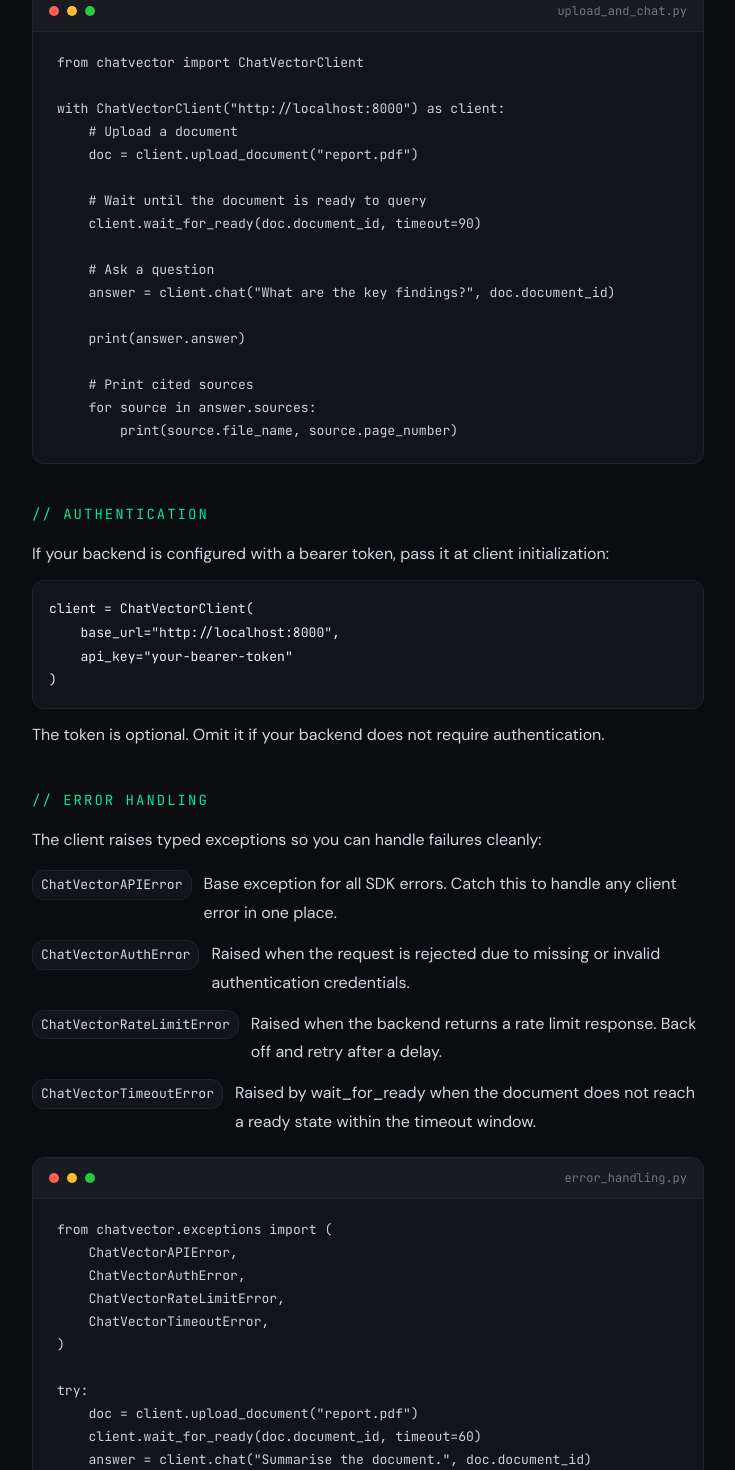
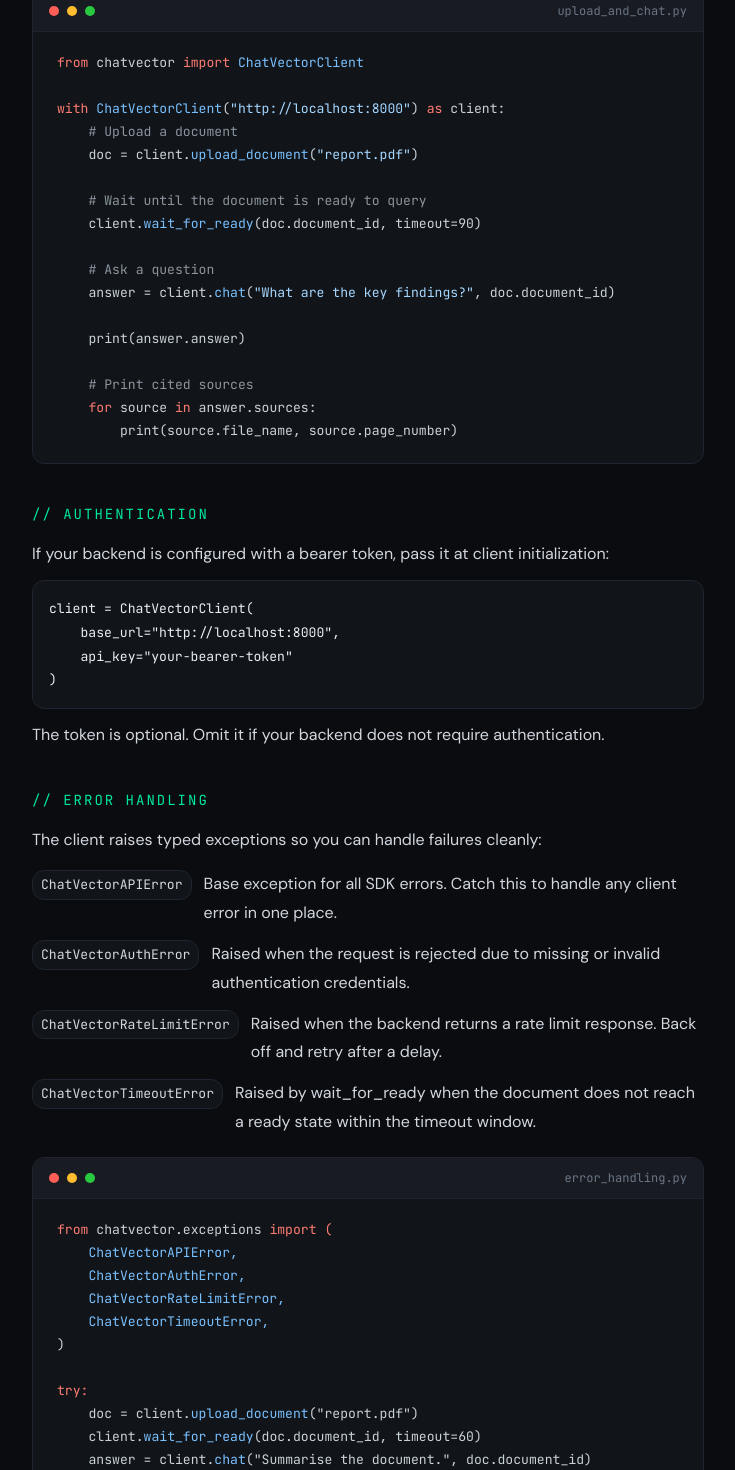
Before and after one commit to ariyibitomiwa611/chatvector-ai, a Next.js app in the folder frontend-demo/: page /sdk in a window 1280 px wide. Shown: the part 759-2229 px from the top of the page, without its empty margins (272-1007 px from the left). Built offline with nearby package versions, Linux system fonts and the light colour scheme.

Commit message:
color code for sdk IDE-style and making hero cosistence (#254)

```diff
--- a/frontend-demo/app/components/home/Developers.tsx
+++ b/frontend-demo/app/components/home/Developers.tsx
@@ -41,7 +41,7 @@ export default function Developers() {
         { c: SYNTAX.plain, t: "(doc.document_id)" },
       ],
     },
-    { parts: [] },
+    { parts: [{ c: SYNTAX.plain, t: " " }] },
     { parts: [{ c: SYNTAX.cm, t: "# Ask questions against the document" }] },
     {
       parts: [
@@ -59,7 +59,7 @@ export default function Developers() {
     },
     { parts: [{ c: SYNTAX.plain, t: "  doc.document_id" }] },
     { parts: [{ c: SYNTAX.plain, t: ")" }] },
-    { parts: [] },
+    { parts: [{ c: SYNTAX.plain, t: " " }] },
     {
       parts: [{ c: SYNTAX.cm, t: "# Full response with source citations" }],
     },
--- a/frontend-demo/app/components/home/Hero.tsx
+++ b/frontend-demo/app/components/home/Hero.tsx
@@ -1,67 +1,83 @@
 import Link from "next/link";
 
-import { GITHUB_REPO } from "../../lib/constants";
+import { GITHUB_REPO, SYNTAX } from "../../lib/constants";
 import CodeBlock from "../CodeBlock";
 
 function HeroCodeBlock() {
-  const lines = [
-    { type: "keyword", text: "from " },
-    { type: "default", text: "chatvector " },
-    { type: "keyword", text: "import " },
-    { type: "function", text: "ChatVectorClient" },
-    { type: "br" },
-    { type: "br" },
-    { type: "comment", text: "# Point the client at your running instance" },
-    { type: "br" },
-    { type: "default", text: "cv = " },
-    { type: "function", text: "ChatVectorClient" },
-    { type: "default", text: "(" },
-    { type: "string", text: '"http://localhost:8000"' },
-    { type: "default", text: ")" },
-    { type: "br" },
-    { type: "br" },
-    { type: "comment", text: "# Upload a document" },
-    { type: "br" },
-    { type: "default", text: "doc = cv." },
-    { type: "function", text: "upload_document" },
-    { type: "default", text: "(" },
-    { type: "string", text: '"contract.pdf"' },
-    { type: "default", text: ")" },
-    { type: "br" },
-    { type: "default", text: "cv." },
-    { type: "function", text: "wait_for_ready" },
-    { type: "default", text: "(doc.document_id)" },
-    { type: "br" },
-    { type: "br" },
-    { type: "comment", text: "# Get a grounded, cited answer" },
-    { type: "br" },
-    { type: "default", text: "answer = cv." },
-    { type: "function", text: "chat" },
-    { type: "default", text: "(" },
-    { type: "string", text: '"What are the payment terms?"' },
-    { type: "default", text: ", doc.document_id)" },
-    { type: "br" },
-    { type: "default", text: "print(answer.answer)  " },
-    { type: "comment", text: "# Cited, accurate" },
-  ];
-
+ const codeLines = [
+  {
+    parts: [
+      { c: SYNTAX.kw, t: "from " },
+      { c: SYNTAX.plain, t: "chatvector " },
+      { c: SYNTAX.kw, t: "import " },
+      { c: SYNTAX.fn, t: "ChatVectorClient" },
+    ],
+  },
+  { parts: [{ c: SYNTAX.plain, t: " " }] },
+  {
+    parts: [{ c: SYNTAX.cm, t: "# Point the client at your running instance" }],
+  },
+  {
+    parts: [
+      { c: SYNTAX.plain, t: "cv = " },
+      { c: SYNTAX.fn, t: "ChatVectorClient" },
+      { c: SYNTAX.plain, t: "(" },
+      { c: SYNTAX.str, t: '"http://localhost:8000"' },
+      { c: SYNTAX.plain, t: ")" },
+    ],
+  },
+  { parts: [{ c: SYNTAX.plain, t: " " }] },
+  {
+    parts: [{ c: SYNTAX.cm, t: "# Upload a document" }],
+  },
+  {
+    parts: [
+      { c: SYNTAX.plain, t: "doc = cv." },
+      { c: SYNTAX.fn, t: "upload_document" },
+      { c: SYNTAX.plain, t: "(" },
+      { c: SYNTAX.str, t: '"contract.pdf"' },
+      { c: SYNTAX.plain, t: ")" },
+    ],
+  },
+  {
+    parts: [
+      { c: SYNTAX.plain, t: "cv." },
+      { c: SYNTAX.fn, t: "wait_for_ready" },
+      { c: SYNTAX.plain, t: "(doc.document_id)" },
+    ],
+  },
+  { parts: [{ c: SYNTAX.plain, t: " " }] },
+  {
+    parts: [{ c: SYNTAX.cm, t: "# Get a grounded, cited answer" }],
+  },
+  {
+    parts: [
+      { c: SYNTAX.plain, t: "answer = cv." },
+      { c: SYNTAX.fn, t: "chat" },
+      { c: SYNTAX.plain, t: "(" },
+      { c: SYNTAX.str, t: '"What are the payment terms?"' },
+      { c: SYNTAX.plain, t: ", doc.document_id)" },
+    ],
+  },
+  {
+    parts: [
+      { c: SYNTAX.plain, t: "print(answer.answer)  " },
+      { c: SYNTAX.cm, t: "# Cited, accurate" },
+    ],
+  },
+];
   return (
     <div className="relative z-[1] mt-12 w-full max-w-[700px]">
       <CodeBlock language="python" filename="quickstart.py">
-        {lines.map((t, i) =>
-          t.type === "br" ? (
-            <br key={i} />
-          ) : (
-            <span
-              key={i}
-              style={{
-                color: `var(--syntax-${t.type})`,
-              }}
-            >
-              {t.text}
-            </span>
-          ),
-        )}
+        {codeLines.map((line, i) => (
+              <div key={i}>
+                {line.parts.map((p, j) => (
+                  <span key={j} style={{ color: p.c }}>
+                    {p.t}
+                  </span>
+                ))}
+              </div>
+            ))}
       </CodeBlock>
     </div>
   );
--- a/frontend-demo/app/sdk/page.tsx
+++ b/frontend-demo/app/sdk/page.tsx
@@ -1,10 +1,166 @@
 import { DocLayout } from "@/app/components/DocLayout";
 import { DocPageHeader } from "@/app/components/DocPageHeader";
 import { Kicker } from "@/app/components/Kicker";
-
 import CodeBlock from "../components/CodeBlock";
+import { SYNTAX } from "../lib/constants";
 
 export default function SdkPage() {
+  const upload_chat_codeLines = [
+  {
+    parts: [
+      { c: SYNTAX.kw, t: "from " },
+      { c: SYNTAX.plain, t: "chatvector " },
+      { c: SYNTAX.kw, t: "import " },
+      { c: SYNTAX.fn, t: "ChatVectorClient" },
+    ],
+  },
+  { parts: [{ c: SYNTAX.plain, t: " " }] },
+  {
+    parts: [
+      { c: SYNTAX.kw, t: "with " },
+      { c: SYNTAX.fn, t: "ChatVectorClient" },
+      { c: SYNTAX.plain, t: "(" },
+      { c: SYNTAX.str, t: '"http://localhost:8000"' },
+      { c: SYNTAX.plain, t: ")" },
+      { c: SYNTAX.kw, t: " as " },
+      { c: SYNTAX.plain, t: "client:" },
+    ],
+  },
+  {
+    parts: [{ c: SYNTAX.cm, t: "    # Upload a document" }],
+  },
+  {
+    parts: [
+      { c: SYNTAX.plain, t: "    doc = client." },
+      { c: SYNTAX.fn, t: "upload_document" },
+      { c: SYNTAX.plain, t: "(" },
+      { c: SYNTAX.str, t: '"report.pdf"' },
+      { c: SYNTAX.plain, t: ")" },
+    ],
+  },
+  { parts: [{ c: SYNTAX.plain, t: " " }] },
+  {
+    parts: [{ c: SYNTAX.cm, t: "    # Wait until the document is ready to query" }],
+  },
+  {
+    parts: [
+      { c: SYNTAX.plain, t: "    client." },
+      { c: SYNTAX.fn, t: "wait_for_ready" },
+      { c: SYNTAX.plain, t: "(doc.document_id, timeout=90)" },
+    ],
+  },
+  { parts: [{ c: SYNTAX.plain, t: " " }] },
+  {
+    parts: [{ c: SYNTAX.cm, t: "    # Ask a question" }],
+  },
+  {
+    parts: [
+      { c: SYNTAX.plain, t: "    answer = client." },
+      { c: SYNTAX.fn, t: "chat" },
+      { c: SYNTAX.plain, t: "(" },
+      { c: SYNTAX.str, t: '"What are the key findings?"' },
+      { c: SYNTAX.plain, t: ", doc.document_id)" },
+    ],
+  },
+  { parts: [{ c: SYNTAX.plain, t: " " }] },
+  {
+    parts: [{ c: SYNTAX.plain, t: "    print(answer.answer)" }],
+  },
+  { parts: [{ c: SYNTAX.plain, t: " " }] },
+  {
+    parts: [{ c: SYNTAX.cm, t: "    # Print cited sources" }],
+  },
+  {
+    parts: [
+      { c: SYNTAX.kw, t: "    for " },
+      { c: SYNTAX.plain, t: "source " },
+      { c: SYNTAX.kw, t: "in " },
+      { c: SYNTAX.plain, t: "answer.sources:" },
+    ],
+  },
+  {
+    parts: [
+      { c: SYNTAX.plain, t: "        print(source.file_name, source.page_number)" },
+    ],
+  },
+];
+  const error_handling_codeLines = [
+  {
+    parts: [
+      { c: SYNTAX.kw, t: "from " },
+      { c: SYNTAX.plain, t: "chatvector.exceptions " },
+      { c: SYNTAX.kw, t: "import (" },
+    ],
+  },
+  { parts: [{ c: SYNTAX.fn, t: "    ChatVectorAPIError," }] },
+  { parts: [{ c: SYNTAX.fn, t: "    ChatVectorAuthError," }] },
+  { parts: [{ c: SYNTAX.fn, t: "    ChatVectorRateLimitError," }] },
+  { parts: [{ c: SYNTAX.fn, t: "    ChatVectorTimeoutError," }] },
+  { parts: [{ c: SYNTAX.plain, t: ")" }] },
+  { parts: [{ c: SYNTAX.plain, t: " " }] },
+  { parts: [{ c: SYNTAX.kw, t: "try:" }] },
+  {
+    parts: [
+      { c: SYNTAX.plain, t: "    doc = client." },
+      { c: SYNTAX.fn, t: "upload_document" },
+      { c: SYNTAX.plain, t: '("report.pdf")' },
+    ],
+  },
+  {
+    parts: [
+      { c: SYNTAX.plain, t: "    client." },
+      { c: SYNTAX.fn, t: "wait_for_ready" },
+      { c: SYNTAX.plain, t: "(doc.document_id, timeout=60)" },
+    ],
+  },
+  {
+    parts: [
+      { c: SYNTAX.plain, t: "    answer = client." },
+      { c: SYNTAX.fn, t: "chat" },
+      { c: SYNTAX.plain, t: '("Summarise the document.", doc.document_id)' },
+    ],
+  },
+  {
+    parts: [
+      { c: SYNTAX.kw, t: "except " },
+      { c: SYNTAX.fn, t: "ChatVectorAuthError" },
+      { c: SYNTAX.plain, t: ":" },
+    ],
+  },
+  {
+    parts: [{ c: SYNTAX.plain, t: '    print("Authentication failed. Check your api_key.")' }],
+  },
+  {
+    parts: [
+      { c: SYNTAX.kw, t: "except " },
+      { c: SYNTAX.fn, t: "ChatVectorRateLimitError" },
+      { c: SYNTAX.plain, t: ":" },
+    ],
+  },
+  {
+    parts: [{ c: SYNTAX.plain, t: '    print("Rate limit hit. Wait and retry.")' }],
+  },
+  {
+    parts: [
+      { c: SYNTAX.kw, t: "except " },
+      { c: SYNTAX.fn, t: "ChatVectorTimeoutError" },
+      { c: SYNTAX.plain, t: ":" },
+    ],
+  },
+  {
+    parts: [{ c: SYNTAX.plain, t: '    print("Document took too long to process.")' }],
+  },
+  {
+    parts: [
+      { c: SYNTAX.kw, t: "except " },
+      { c: SYNTAX.fn, t: "ChatVectorAPIError" },
+      { c: SYNTAX.plain, t: " as e:" },
+    ],
+  },
+  {
+    parts: [{ c: SYNTAX.plain, t: '    print("SDK error:", e)' }],
+  },
+];
   return (
     <DocLayout>
       <div className="text-[1rem] leading-[1.8] text-foreground">
@@ -44,23 +200,15 @@ export default function SdkPage() {
               question:
             </p>
             <CodeBlock language="python" filename="upload_and_chat.py">
-              <code>{`from chatvector import ChatVectorClient
-
-with ChatVectorClient("http://localhost:8000") as client:
-    # Upload a document
-    doc = client.upload_document("report.pdf")
-
-    # Wait until the document is ready to query
-    client.wait_for_ready(doc.document_id, timeout=90)
-
-    # Ask a question
-    answer = client.chat("What are the key findings?", doc.document_id)
-
-    print(answer.answer)
-
-    # Print cited sources
-    for source in answer.sources:
-        print(source.file_name, source.page_number)`}</code>
+             {upload_chat_codeLines.map((line, i) => (
+              <div key={i}>
+                {line.parts.map((p, j) => (
+                  <span key={j} style={{ color: p.c }}>
+                    {p.t}
+                  </span>
+                ))}
+              </div>
+            ))}
             </CodeBlock>
           </section>
 
@@ -118,25 +266,15 @@ with ChatVectorClient("http://localhost:8000") as client:
             </div>
             <div className="mt-5">
               <CodeBlock language="python" filename="error_handling.py">
-                <code>{`from chatvector.exceptions import (
-    ChatVectorAPIError,
-    ChatVectorAuthError,
-    ChatVectorRateLimitError,
-    ChatVectorTimeoutError,
-)
-
-try:
-    doc = client.upload_document("report.pdf")
-    client.wait_for_ready(doc.document_id, timeout=60)
-    answer = client.chat("Summarise the document.", doc.document_id)
-except ChatVectorAuthError:
-    print("Authentication failed. Check your api_key.")
-except ChatVectorRateLimitError:
-    print("Rate limit hit. Wait and retry.")
-except ChatVectorTimeoutError:
-    print("Document took too long to process.")
-except ChatVectorAPIError as e:
-    print("SDK error:", e)`}</code>
+                {error_handling_codeLines.map((line, i) => (
+              <div key={i}>
+                {line.parts.map((p, j) => (
+                  <span key={j} style={{ color: p.c }}>
+                    {p.t}
+                  </span>
+                ))}
+              </div>
+            ))}
               </CodeBlock>
             </div>
           </section>
```
